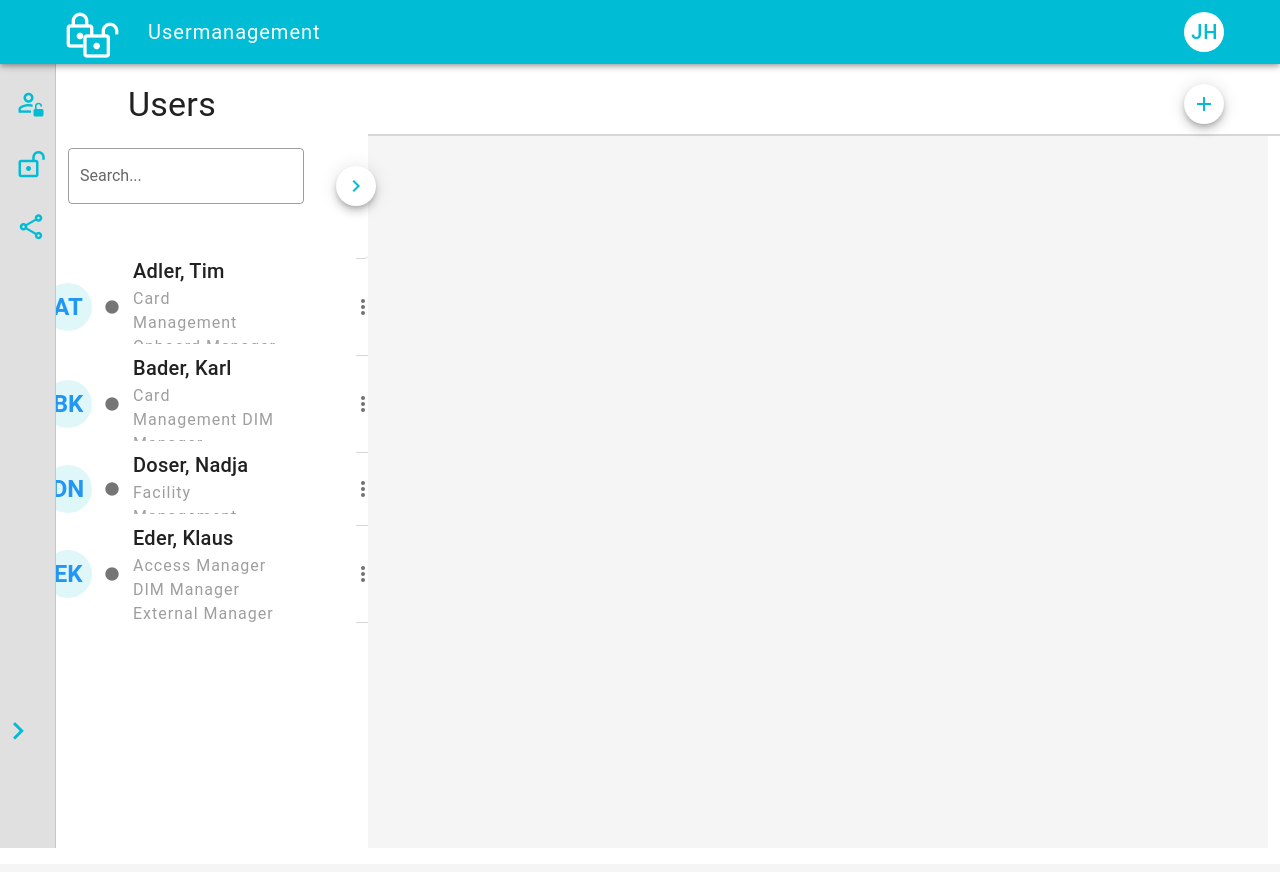
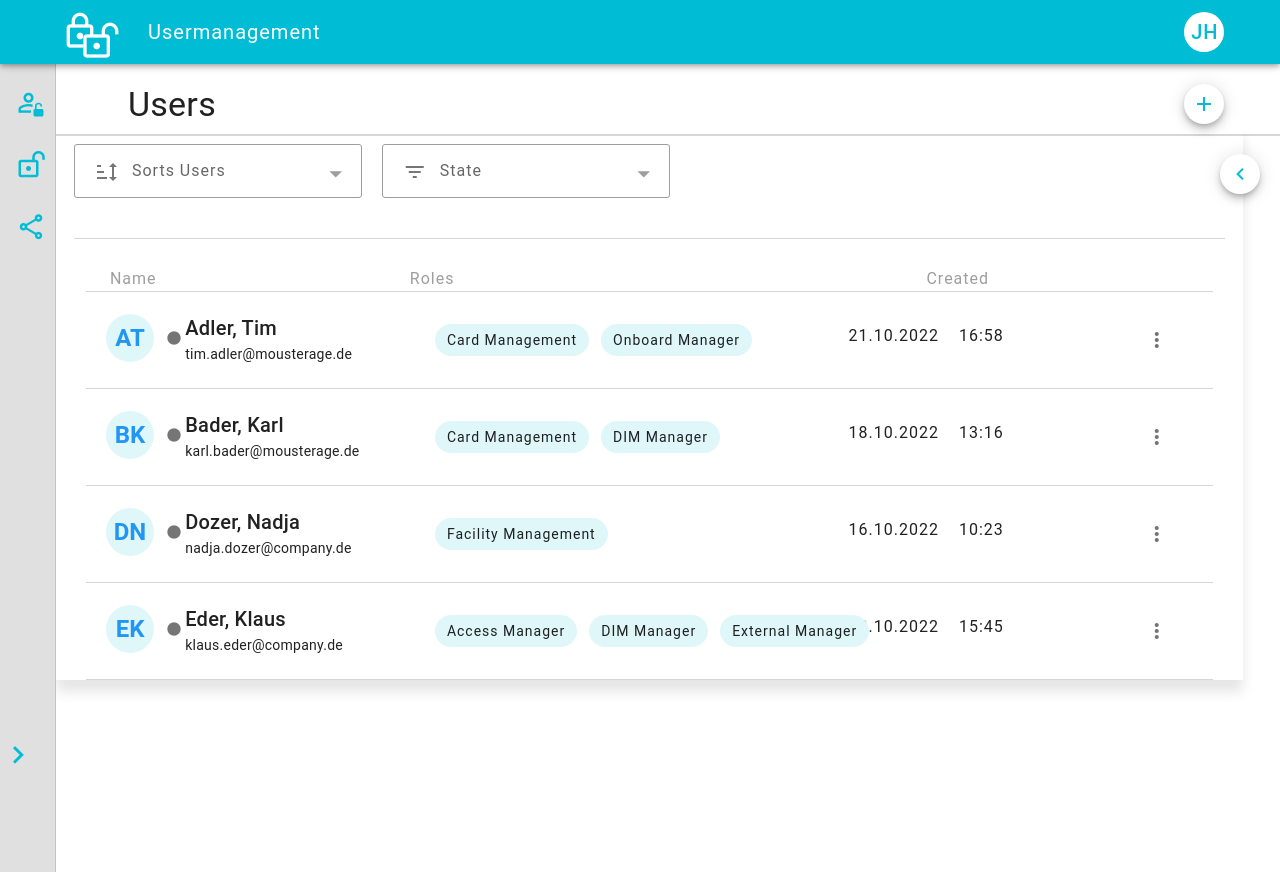
Before and after one commit to olga-budickaja/management, a Vue app: page /users-list in a window 1280 px wide. Built offline with nearby package versions, Linux system fonts and the light colour scheme.

Commit message:
add component Users list Page

```diff
--- a/src/components/users-list/UserListItem.vue
+++ b/src/components/users-list/UserListItem.vue
@@ -1,7 +1,7 @@
 <template>
   <div>
     <div class="usersListItem border">
-      <v-card flat class="pb-3 pt-3">
+      <v-card flat class="pa-5">
         <v-layout col-12 row>
           <v-flex md11 xs11>
             <v-layout col-12 row wrap>
@@ -50,14 +50,14 @@
                       md11
                       wrap
                   >
-                      <span
+                      <div
                           v-for="role in roles"
                           :key="role.id"
                       >
-                        <v-chip v-if="role.user === user.id">
+                        <v-chip v-if="role.user === user.id" class="mr-3">
                           {{ role.name }}
                         </v-chip>
-                      </span>
+                      </div>
 
                   </v-flex>
                   <v-flex md1 class="displayFlex">
@@ -101,8 +101,7 @@ export default {
   },
   computed: {
     ...mapState({
-      applications: state => state.formModule.applications,
-      roles: state => state.formModule.roles
+      roles: state => state.usersModule.roles
     }),
   },
 }
@@ -115,15 +114,4 @@ export default {
 .inactive .icon-color {
   color: #d16a42 !important;
 }
-.usersList__drop {
-  position: absolute;
-  right: 40px;
-  background: #fff;
-  border: 1px solid #d5d5d5;
-  box-shadow: 11px 9px 25px 0 rgba(0,0,0,0.75);
-  padding: 20px;
-  max-width: 300px;
-  height: auto;
-  z-index: 1;
-}
 </style>
--- a/src/components/users-list/UsersList.vue
+++ b/src/components/users-list/UsersList.vue
@@ -75,5 +75,18 @@ export default {
 </script>
 
 <style scoped>
-
+.user-list-item {
+  display: inline-block;
+  margin-right: 10px;
+}
+.user-list-enter-active, .user-list-leave-active {
+  transition: all 0.2s ease;
+}
+.user-list-enter, .user-list-leave-to {
+  opacity: 0;
+  transform: translateX(30px);
+}
+.user-list-move {
+  transition: transform 0.4s ease;
+}
 </style>
--- a/src/router/index.js
+++ b/src/router/index.js
@@ -22,6 +22,12 @@ const routes = [
     meta: {layout: 'form'},
     component: () => import('../views/CheckboxCreateUser.vue')
   },
+  {
+    path: '/users-list',
+    name: 'users-with-store',
+    meta: {layout: 'bars'},
+    component: () => import('../views/UsersListPage.vue')
+  },
   // {
   //   path: '/about',
   //   name: 'about',
--- a/src/store/users.js
+++ b/src/store/users.js
@@ -5,6 +5,7 @@ export const usersModule = {
                 id: 'KJGSREJGAB',
                 surname: 'Adler',
                 firstname: 'Tim',
+                email: 'tim.adler@mousterage.de',
                 date: '21.10.2022',
                 time: '16:58',
                 username: 'adler',
@@ -13,14 +14,16 @@ export const usersModule = {
                 id: 'RJBGTBST',
                 surname: 'Bader',
                 firstname: 'Karl',
+                email: 'karl.bader@mousterage.de',
                 date: '18.10.2022',
                 time: '13:16',
                 username: 'bader',
             },
             {
                 id: 'HDSHGGESN/LK',
-                surname: 'Doser',
+                surname: 'Dozer',
                 firstname: 'Nadja',
+                email: 'nadja.dozer@company.de',
                 date: '16.10.2022',
                 time: '10:23',
                 username: 'doser',
@@ -29,6 +32,7 @@ export const usersModule = {
                 id: 'FKNGZKNFKN',
                 surname: 'Eder',
                 firstname: 'Klaus',
+                email: 'klaus.eder@company.de',
                 date: '23.10.2022',
                 time: '15:45',
                 username: 'eder',
--- /dev/null
+++ b/src/views/UsersListPage.vue
@@ -0,0 +1,94 @@
+<template>
+  <section class="userList relative">
+    <Toolbar/>
+    <div class="usersList__list">
+      <v-btn
+          class="mx-2 usersList__btn"
+          fab
+          dark
+          small
+          color="white"
+          @click="$router.push('/')"
+      >
+        <v-icon color="cyan" class="text-h5">
+          mdi-chevron-left
+        </v-icon>
+      </v-btn>
+
+      <SelectedSortsSelected class="pt-5" />
+      <UsersList
+          v-if="!isLoading"
+      />
+
+      <v-progress-circular
+          :size="50"
+          color="cyan"
+          indeterminate
+          v-else
+          class="progress"
+      ></v-progress-circular>
+    </div>
+
+  </section>
+</template>
+
+<script>
+import Toolbar from "@/components/bars/Toolbar";
+import SelectedSortsSelected from "@/components/sorts-search/SelectedSortsSelected";
+import UsersList from "@/components/users-list/UsersList";
+import {mapGetters, mapMutations, mapState} from "vuex";
+
+export default {
+  name: 'users-with-store',
+  components: {
+    Toolbar,
+    SelectedSortsSelected,
+    UsersList,
+  },
+  data() {
+    return {
+      component: 'SelectedNameEmail',
+    }
+  },
+  methods: {
+    ...mapMutations({
+      setSelectedNameEmail: 'inputsModule/setSelectedNameEmail',
+    })
+  },
+  computed: {
+    ...mapState({
+      // searchQuery: state => state.userModule.searchQuery,
+      isLoading: state => state.usersModule.isLoading,
+      selectedNameEmail: state => state.inputsModule.selectedNameEmail,
+      users: state => state.usersModule.users
+    }),
+    ...mapGetters({
+      sortedAndSearchedUsers: 'inputsModule/sortedAndSearchedUsers',
+    }),
+  },
+}
+</script>
+
+<style scoped>
+.progress {
+  position: absolute;
+  top: 600%;
+  left: 50%;
+  transform: translateX(-50%);
+}
+.userList {
+  min-height: 100vh;
+}
+.usersList__list {
+  position: relative;
+  width: 97%;
+  box-shadow: 0 12px 12px #0000001A;
+  padding: 0 30px;
+}
+.usersList__btn {
+  position: absolute;
+  top: 30px;
+  right: -25px;
+  z-index: 300;
+}
+</style>
```
Also changed, not shown: src/UI/index.js (+8 -0 lines), src/layouts/BarsLayout.vue (+4 -3 lines).
